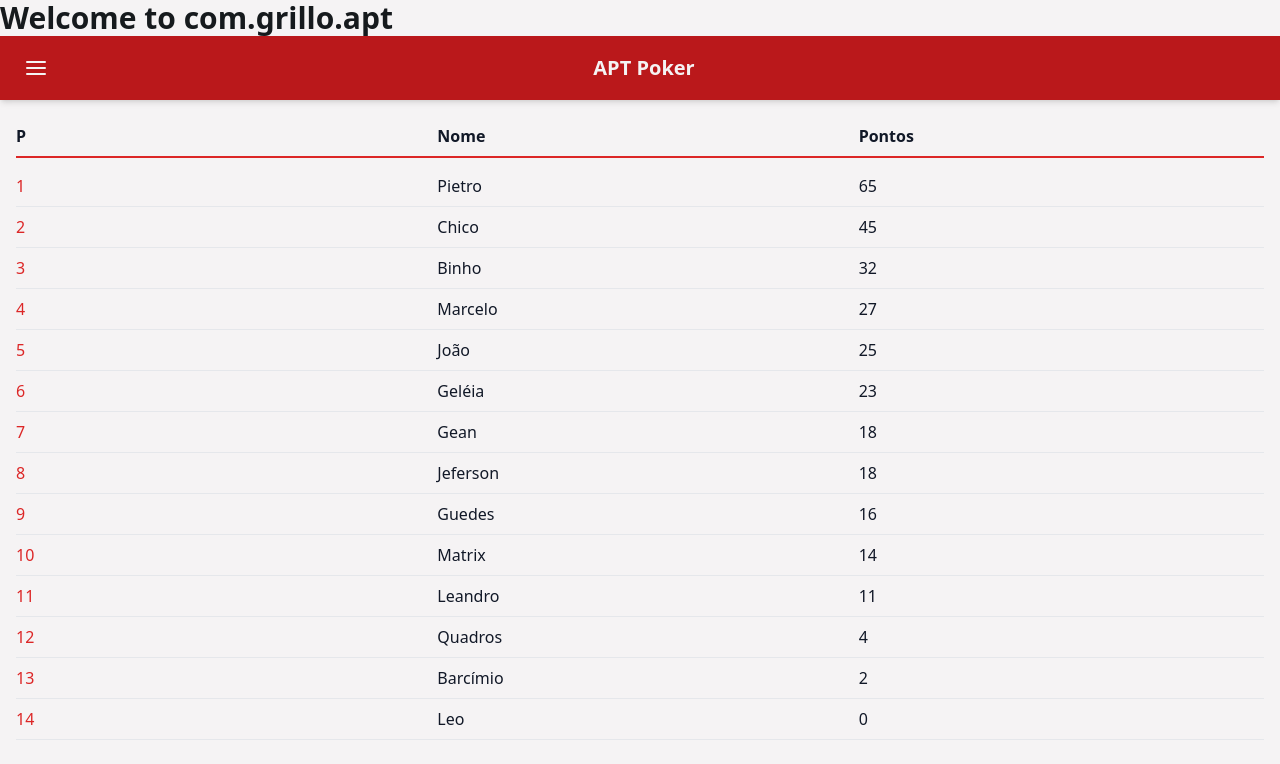
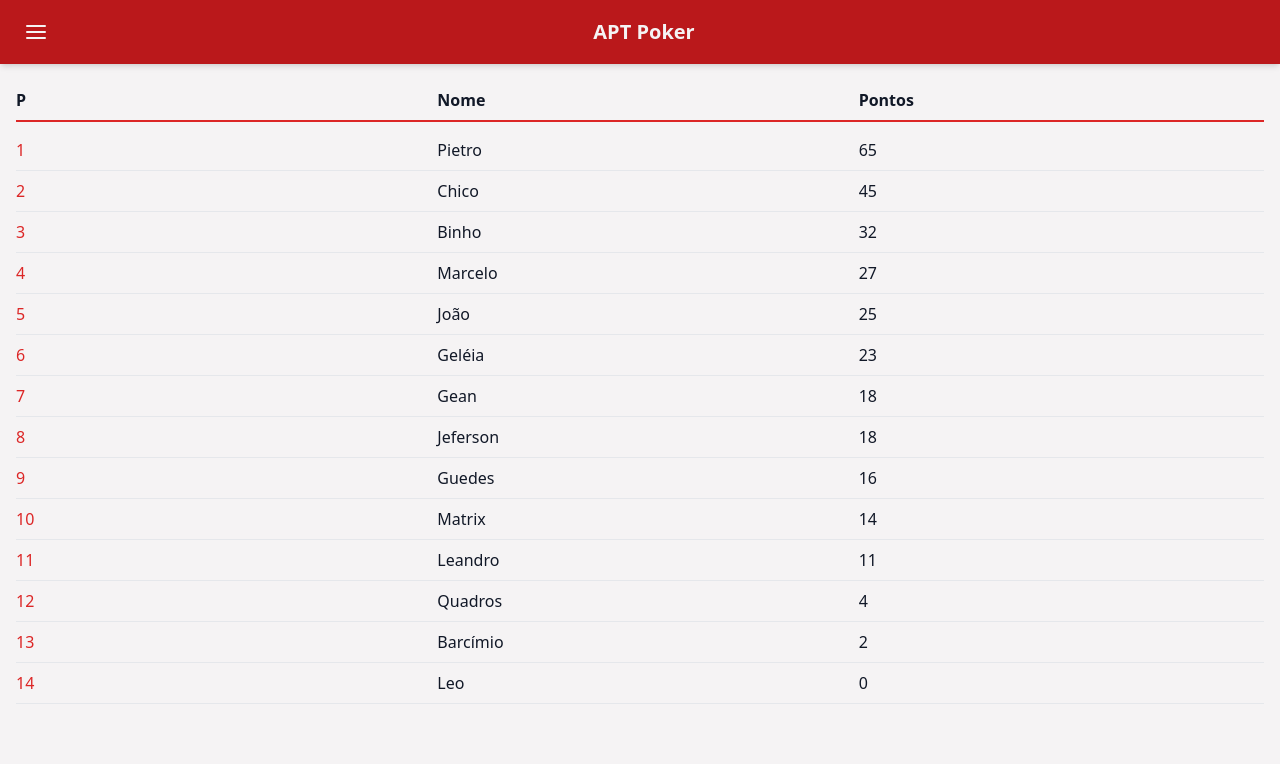
Before and after one commit to loboapps/com.grillo.apt, a React (Vite) app: page / in a window 1280 px wide. Shown: the top 764 px of the page. Built offline with nearby package versions, Linux system fonts and the light colour scheme.

Commit message:
02 - color apt

```diff
--- a/src/App.tsx
+++ b/src/App.tsx
@@ -6,7 +6,6 @@ function App() {
   return (
     <div className="min-h-screen bg-apt-100">
       <h1 className="text-3xl font-bold text-apt-800">
-        Welcome to com.grillo.apt
       </h1>
       <Nav title="APT Poker" />
       <Classification />
```
